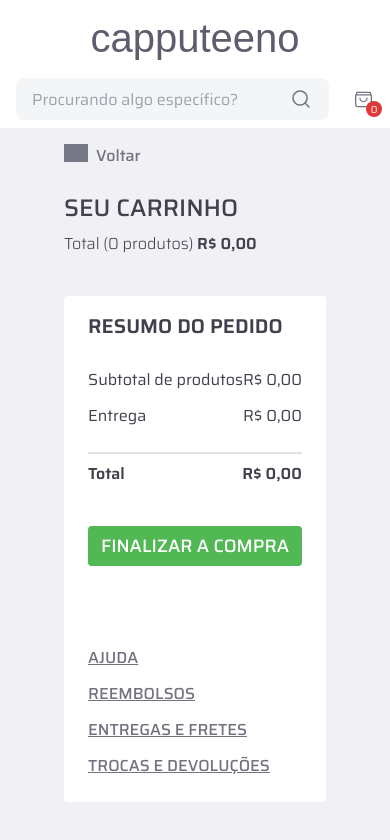
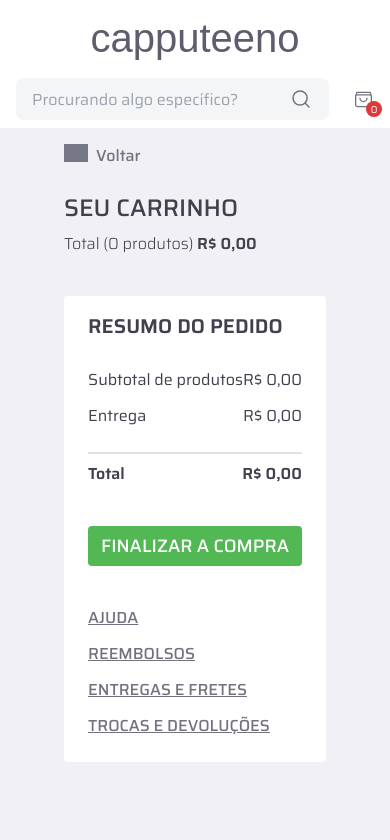
Before and after one commit to kellcrivelaroo/capputeeno-frontend-challenge, a Next.js app: page /cart in a window 390 px wide. Shown: the top 840 px of the page. Built offline with nearby package versions, Linux system fonts and the light colour scheme; grey boxes are pictures that could not be loaded; a web font is replaced by a local one.

Commit message:
refactor: Adicionada responsividade mobile pt.2

```diff
--- a/src/components/ProductsList.tsx
+++ b/src/components/ProductsList.tsx
@@ -27,7 +27,7 @@
       {loading ? (
         <LoadSpiner />
       ) : (
-        <div className="grid grid-cols-1 gap-x-8 gap-y-6 px-8 lg:grid-cols-4 lg:px-0">
+        <div className="grid grid-cols-1 gap-x-8 gap-y-6 px-10 lg:grid-cols-4 lg:px-0">
           {filteredProducts?.map((product: ProductProps) => {
             return (
               <ProductCard
--- a/src/components/cart/OrderSummary.tsx
+++ b/src/components/cart/OrderSummary.tsx
@@ -5,7 +5,10 @@
   const deliveryTotal = total + deliveryFee
 
   return (
-    <div className="flex min-h-full w-full flex-col justify-between gap-20 rounded bg-white p-6 pt-4 text-gray-dark">
+    <div
+      className="flex min-h-full w-full flex-col justify-between gap-10 rounded bg-white p-6 pt-4
+    text-gray-dark lg:gap-20"
+    >
       {/* Bloco superior */}
       <div className="flex flex-col">
         <span className="mb-7 text-xl font-semibold uppercase">
--- a/src/components/cart/ProductCard.tsx
+++ b/src/components/cart/ProductCard.tsx
@@ -52,7 +52,7 @@
         height={580}
         className="h-full object-cover"
       />
-      <div className="flex flex-col justify-between p-4 pl-8">
+      <div className="flex flex-col justify-between p-4 lg:pl-8">
         <div>
           <div className="mb-3 flex items-center justify-between">
             <h2 className="text-xl font-light">{product.name}</h2>
@@ -68,7 +68,7 @@
               />
             </button>
           </div>
-          <p className="text-sm">{product.description}</p>
+          <p className="mb-4 text-sm">{product.description}</p>
         </div>
         <div className="mb-2 flex items-center justify-between">
           <select
```
